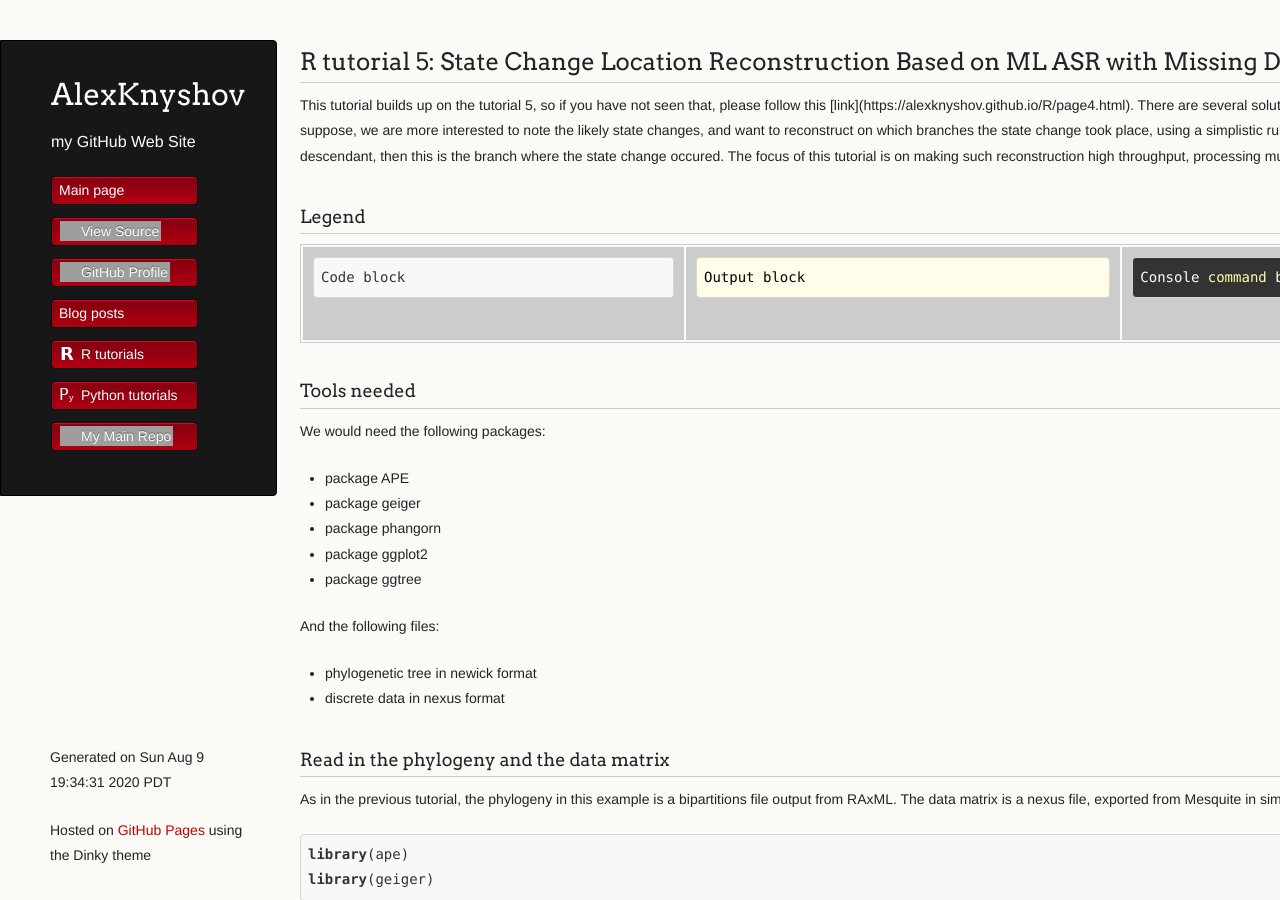
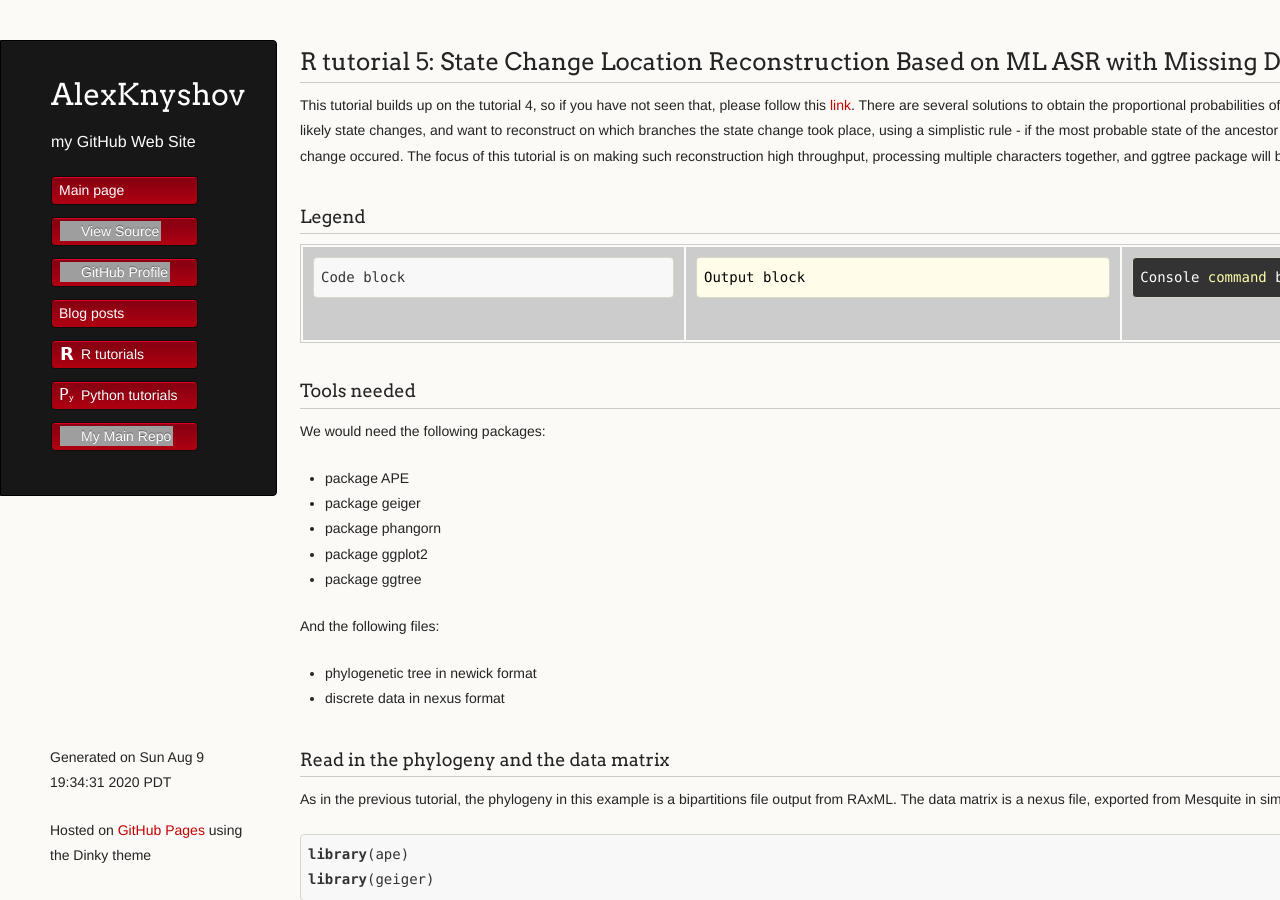
Before and after one commit to AlexKnyshov/AlexKnyshov.github.io, a Jekyll site: the page built from R/page5.html, in a window 1280 px wide and 900 px high. Built offline with Jekyll 4.4.1, drawn with Linux system fonts in a browser that asks for light colours; a script that is not in the unit is left out; grey boxes are pictures that could not be loaded.

Commit message:
intro correction

```diff
--- a/R/page5.html
+++ b/R/page5.html
@@ -5,7 +5,7 @@
 {% include highlight.html %}
 <div id="r-tutorial-5-state-change-location-reconstruction-based-on-ml-asr-with-missing-data" class="section level2">
 <h2>R tutorial 5: State Change Location Reconstruction Based on ML ASR with Missing Data</h2>
-<p>This tutorial builds up on the tutorial 5, so if you have not seen that, please follow this [link]({{ site.url }}/R/page4.html). There are several solutions to obtain the proportional probabilities of each state at each node. However, suppose, we are more interested to note the likely state changes, and want to reconstruct on which branches the state change took place, using a simplistic rule - if the most probable state of the ancestor is different from that of the descendant, then this is the branch where the state change occured. The focus of this tutorial is on making such reconstruction high throughput, processing multiple characters together, and ggtree package will be used.</p>
+<p>This tutorial builds up on the tutorial 4, so if you have not seen that, please follow this <A href="https://alexknyshov.github.io/R/page4.html">link</A>. There are several solutions to obtain the proportional probabilities of each state at each node. However, suppose, we are more interested to note the likely state changes, and want to reconstruct on which branches the state change took place, using a simplistic rule - if the most probable state of the ancestor is different from that of the descendant, then this is the branch where the state change occured. The focus of this tutorial is on making such reconstruction high throughput, processing multiple characters together, and ggtree package will be used.</p>
 <div id="tools-needed" class="section level3">
 {% include legend.html %}
 <h3>Tools needed</h3>
```
